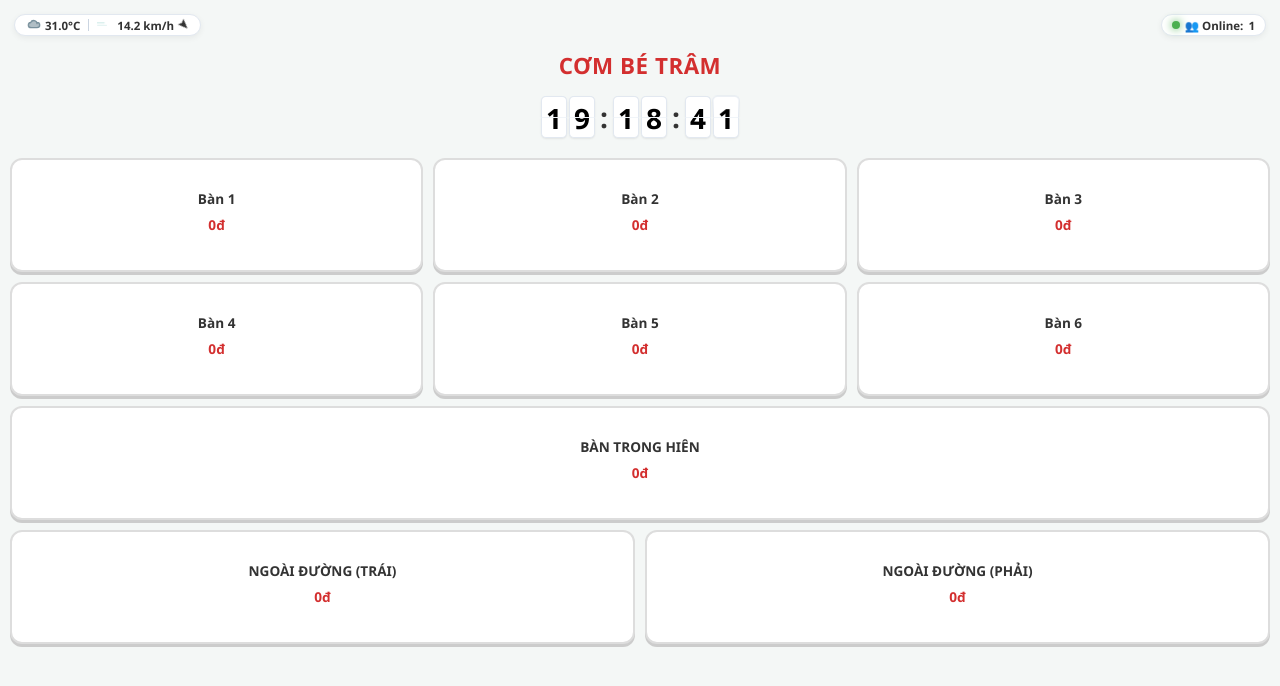
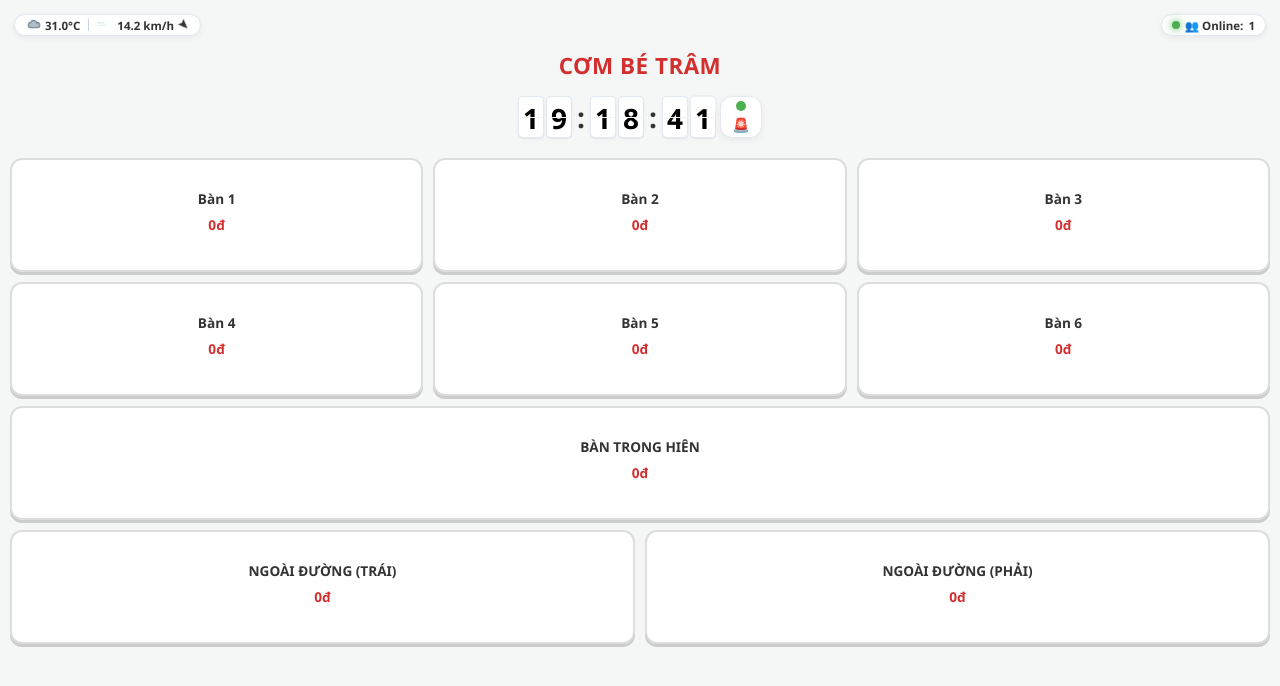
Before and after one commit to trieuluong6/Combetram, a plain HTML site: page index.html in a window 1280 px wide. Drawn offline with Linux system fonts and the light colour scheme; no server answers.

Commit message:
Add files via upload

```diff
--- a/index.html
+++ b/index.html
@@ -6,6 +6,19 @@
     <title data-id="th-modified">Cơm Bé Trâm - Quản lý</title>
 
     <style>
+    /* --- WIDGET TRẠNG THÁI QUÁN --- */
+.status-widget { display: flex; flex-direction: column; align-items: center; justify-content: center; gap: 4px; width: 40px; height: 40px; background: #fff; border: 1px solid #e2e8f0; border-radius: 12px; box-shadow: 0 2px 6px rgba(0,0,0,0.06); }
+.light-dot { width: 10px; height: 10px; border-radius: 50%; }
+.light-icon { font-size: 14px; }
+.status-0-3 .light-dot { background: #4caf50; animation: blink-soft 2s infinite; }
+.status-0-3 .light-icon { color: #4caf50; }
+.status-4-6 .light-dot { background: #ff9800; animation: blink-med 1s infinite; }
+.status-4-6 .light-icon { color: #ff9800; }
+.status-7-9 .light-dot { background: #d32f2f; animation: police-rotate 0.4s linear infinite; }
+.status-7-9 .light-icon { color: #d32f2f; animation: police-rotate 0.4s linear infinite; }
+@keyframes blink-soft { 0%, 100% { opacity: 0.4; } 50% { opacity: 1; } }
+@keyframes blink-med { 0%, 100% { opacity: 0.2; } 50% { opacity: 1; } }
+@keyframes police-rotate { 0% { transform: scale(1); filter: brightness(1); } 50% { transform: scale(1.3); filter: brightness(1.5); } 100% { transform: scale(1); filter: brightness(1); } }
         :root { --primary-red: #d32f2f; --success-green: #4caf50; --warning-orange: #ff9800; --blue: #2196f3; }
         body { font-family: 'Segoe UI', Arial, sans-serif; background-color: #f4f7f6; margin: 0; padding: 10px; padding-bottom: 120px; -webkit-tap-highlight-color: transparent; }
 
@@ -219,6 +232,11 @@
         <div class="flip-card" id="c-s1"><div class="card-half card-top">0</div><div class="card-half card-bottom">0</div><div class="card-flip-wing">0</div><div class="card-flip-wing-back">0</div></div>
         <div class="flip-card" id="c-s2"><div class="card-half card-top">0</div><div class="card-half card-bottom">0</div><div class="card-flip-wing">0</div><div class="card-flip-wing-back">0</div></div>
     </div>
+    <div id="status-widget" class="status-widget">
+        <div class="light-dot"></div>
+        <div class="light-icon">🚨</div>
+    </div>
+</div>
 </div>
 
 <div class="tables-container">
@@ -717,7 +735,7 @@ onValue(presenceListRef, (snap) => {
         }
         document.getElementById('reset-area').style.display = anyGuest ? 'none' : 'block';
     }
-
+     updateStatusWidget();
     function setLock(v) { triggerHaptic('success'); set(child(dbRef, `locked/${currentTab}`), v); if(!v) currentBillLang='vi'; }
     function doPay() {
         if(confirm("Xác nhận thanh toán?")) {
@@ -729,6 +747,24 @@ onValue(presenceListRef, (snap) => {
             remove(child(dbRef, 'orders')); remove(child(dbRef, 'locked')); remove(child(dbRef, 'times')); location.reload();
         }
     }
+function updateStatusWidget() {
+    const widget = document.getElementById('status-widget');
+    if (!widget) return;
+
+    // Đếm số bàn đang có khách (data.orders) hoặc đang khóa (data.locked)
+    let activeTables = 0;
+    for(let i=1; i<=9; i++) {
+        if((data.orders && data.orders[i] && Object.keys(data.orders[i]).length > 0) || (data.locked && data.locked[i])) {
+            activeTables++;
+        }
+    }
+
+    // Đặt class CSS dựa trên số bàn
+    widget.className = 'status-widget';
+    if (activeTables <= 3) widget.classList.add('status-0-3');
+    else if (activeTables <= 6) widget.classList.add('status-4-6');
+    else widget.classList.add('status-7-9');
+}
 
     window.selectTable = selectTable; window.setLock = setLock; window.doPay = doPay; window.doReset = doReset; window.changeBillLang = changeBillLang;
     setInterval(refresh, 30000);
```
